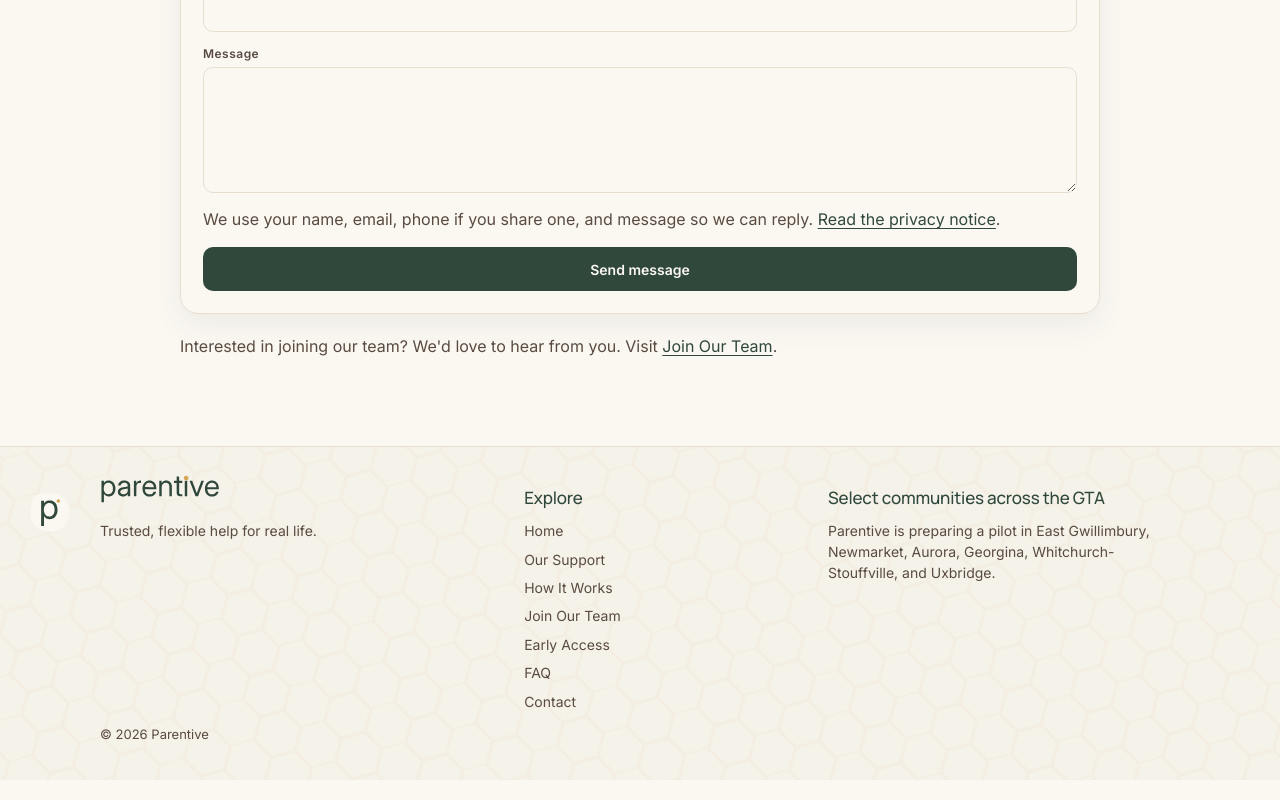
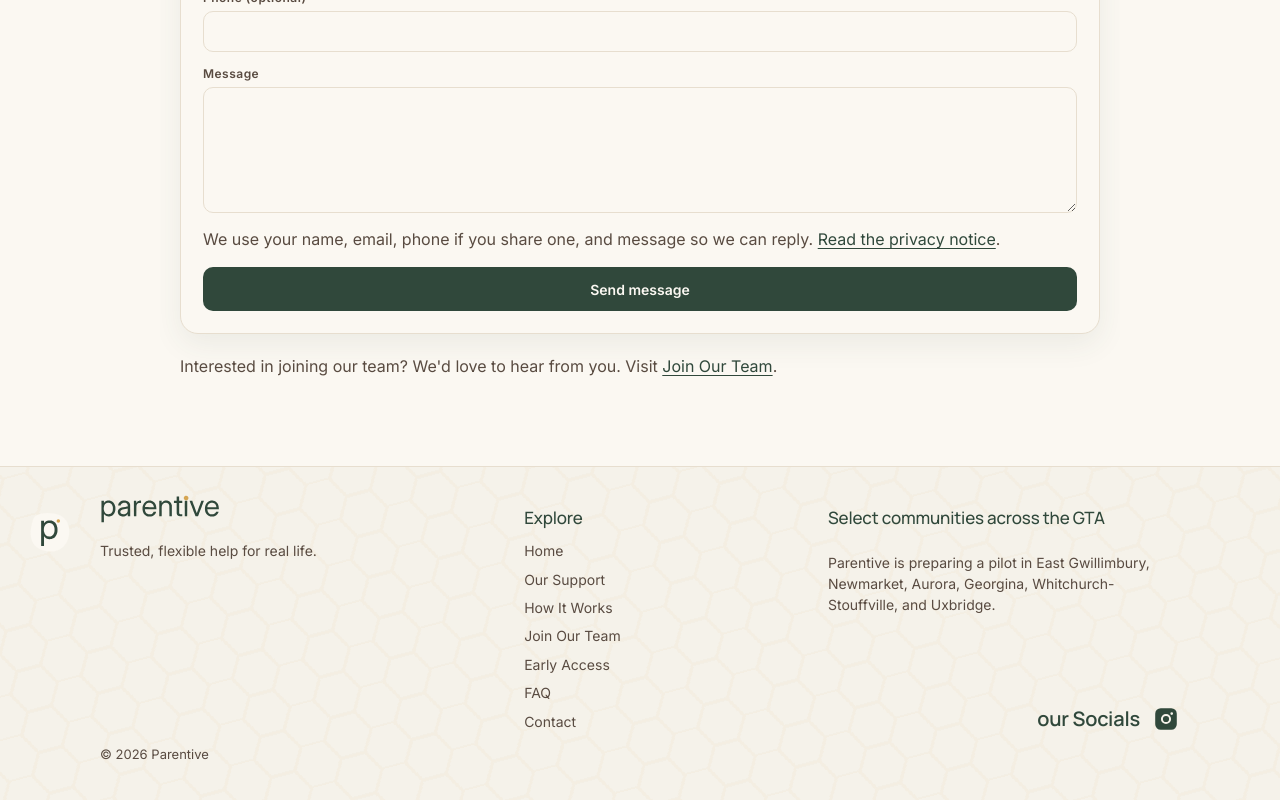
Before and after one commit to amaranth336/Parentive---Parent-Helper-MVP, a Next.js app: page /contact in a window 1280 px wide. Shown: the part 895-1695 px from the top of the page. Built offline with nearby package versions, Linux system fonts and the light colour scheme.

Commit message:
Add a moss Instagram link on the contact page and in the footer.
The shared social section sits above the contact hero and, in the footer, lines up with the Contact link along the right edge of the communities text.

Co-authored-by: amaranth336 <amaranth336@users.noreply.github.com>

```diff
--- a/app/contact/page.tsx
+++ b/app/contact/page.tsx
@@ -3,6 +3,7 @@ import Image from "next/image";
 import Link from "next/link";
 import contactHero from "@/public/images/contact/contact-hero-mother-with-children.png";
 import { ContactForm } from "@/components/contact-form";
+import { SocialLinks } from "@/components/social-links";
 import {
   CONTACT_HEADING,
   CONTACT_HELPERS_LINK_LABEL,
@@ -19,6 +20,7 @@ export const metadata: Metadata = {
 export default function ContactPage() {
   return (
     <main id="main-content" className="page contact">
+      <SocialLinks className="contact-socials" />
       <div className="contact-hero">
         <Image
           src={contactHero}
--- a/app/design-system/page.tsx
+++ b/app/design-system/page.tsx
@@ -374,8 +374,9 @@ export default function DesignSystemPage() {
         <p className="ds-note">
           The live footer is at the bottom of the page. It uses the official
           lockup, “Trusted, flexible help for real life.”, the header
-          destinations plus FAQ and Contact, the pilot service-area copy, and a
-          copyright line. No legal pages are linked yet.
+          destinations plus FAQ and Contact, the pilot service-area copy, an
+          our Socials link to Instagram, and a copyright line. No legal pages
+          are linked yet.
         </p>
         <div className="ds-specimen">
           <SiteFooter />
--- a/app/globals.css
+++ b/app/globals.css
@@ -703,10 +703,13 @@ h3 {
   }
 
   .site-footer-area {
-    display: grid;
+    display: flex;
+    flex-direction: column;
+    align-items: stretch;
     justify-self: end;
+    align-self: stretch;
     max-width: 22rem;
-    gap: 0;
+    gap: 12px;
   }
 
   .site-footer-area p {
@@ -716,6 +719,74 @@ h3 {
   .site-footer-copy {
     grid-column: 1 / -1;
     grid-row: 3;
+  }
+}
+
+.socials {
+  display: flex;
+  align-items: center;
+  gap: 12px;
+  min-width: 0;
+  color: var(--brand);
+}
+
+.socials-title {
+  margin: 0;
+  font-family: var(--font-display), -apple-system, BlinkMacSystemFont, "Segoe UI",
+    Roboto, Helvetica, Arial, sans-serif;
+  font-size: 1.25rem;
+  font-weight: 600;
+  letter-spacing: -0.01em;
+  line-height: 1.3;
+  color: var(--brand);
+}
+
+.site-footer-area .socials-title {
+  margin: 0;
+  color: var(--brand);
+  font-size: 1.25rem;
+  font-weight: 600;
+  line-height: 1.3;
+}
+
+.socials-link {
+  position: relative;
+  display: inline-flex;
+  flex: 0 0 auto;
+  align-items: center;
+  justify-content: center;
+  width: 28px;
+  height: 28px;
+  color: var(--brand);
+  border-radius: 6px;
+  text-decoration: none;
+}
+
+.socials-link::after {
+  content: "";
+  position: absolute;
+  inset: -8px;
+}
+
+.socials-link:hover {
+  color: var(--brand-hover);
+}
+
+.socials-mark {
+  display: block;
+  width: 28px;
+  height: 28px;
+}
+
+.site-footer-socials {
+  margin-top: 16px;
+}
+
+@media (min-width: 800px) {
+  /* Pin socials to the Contact link, flush with the communities text edge. */
+  .site-footer-socials {
+    margin-top: auto;
+    justify-content: flex-end;
   }
 }
 
@@ -2007,6 +2078,14 @@ fieldset.radio-group legend,
   margin-right: 0;
 }
 
+.contact-socials {
+  margin: 0 0 16px;
+}
+
+.contact-socials + .contact-hero {
+  margin-top: 0;
+}
+
 .contact-hero {
   position: relative;
   margin: 28px 0;
--- /dev/null
+++ b/components/instagram-mark.tsx
@@ -0,0 +1,23 @@
+type InstagramMarkProps = {
+  className?: string;
+};
+
+/**
+ * Instagram camera glyph drawn in currentColor so it inherits Deep Moss.
+ */
+export function InstagramMark({ className }: InstagramMarkProps) {
+  return (
+    <svg
+      className={className}
+      viewBox="0 0 24 24"
+      aria-hidden="true"
+      focusable="false"
+    >
+      <path
+        fill="currentColor"
+        fillRule="evenodd"
+        d="M7.5 2.75h9a4.75 4.75 0 0 1 4.75 4.75v9a4.75 4.75 0 0 1-4.75 4.75h-9a4.75 4.75 0 0 1-4.75-4.75v-9A4.75 4.75 0 0 1 7.5 2.75zm8.85 9.25a4.35 4.35 0 1 1-8.7 0 4.35 4.35 0 0 1 8.7 0zm-1.7 0a2.65 2.65 0 1 0-5.3 0 2.65 2.65 0 0 0 5.3 0zM18.05 7.35a1.15 1.15 0 1 1-2.3 0 1.15 1.15 0 0 1 2.3 0z"
+      />
+    </svg>
+  );
+}
--- a/components/site-footer.tsx
+++ b/components/site-footer.tsx
@@ -1,6 +1,7 @@
 import Image from "next/image";
 import Link from "next/link";
 import { SiteNavLink } from "@/components/site-nav-link";
+import { SocialLinks } from "@/components/social-links";
 import { getFooterNavItems } from "@/components/site-nav";
 import { LOCKED_DESCRIPTOR, homepage } from "@/lib/homepage/content";
 
@@ -57,6 +58,7 @@ export function SiteFooter() {
         <div className="site-footer-area">
           <h2 className="site-footer-area-heading">{homepage.area.heading}</h2>
           <p>{homepage.area.body}</p>
+          <SocialLinks className="site-footer-socials" />
         </div>
         <p className="site-footer-copy">© {year} Parentive</p>
       </div>
--- /dev/null
+++ b/components/social-links.tsx
@@ -0,0 +1,29 @@
+import { InstagramMark } from "@/components/instagram-mark";
+import {
+  INSTAGRAM_LINK_LABEL,
+  INSTAGRAM_URL,
+  SOCIALS_TITLE,
+} from "@/lib/social/links";
+
+type SocialLinksProps = {
+  className?: string;
+};
+
+export function SocialLinks({ className }: SocialLinksProps) {
+  const classes = className ? `socials ${className}` : "socials";
+
+  return (
+    <section className={classes}>
+      <p className="socials-title">{SOCIALS_TITLE}</p>
+      <a
+        className="socials-link"
+        href={INSTAGRAM_URL}
+        target="_blank"
+        rel="noopener noreferrer"
+      >
+        <InstagramMark className="socials-mark" />
+        <span className="visually-hidden">{INSTAGRAM_LINK_LABEL}</span>
+      </a>
+    </section>
+  );
+}
--- /dev/null
+++ b/lib/social/links.ts
@@ -0,0 +1,8 @@
+export const SOCIALS_TITLE = "our Socials";
+
+export const INSTAGRAM_HANDLE = "parentive.hq";
+
+export const INSTAGRAM_URL = "https://www.instagram.com/parentive.hq/";
+
+export const INSTAGRAM_LINK_LABEL =
+  "Parentive on Instagram (opens in a new tab)";
```
Also changed, not shown: 1 other file (tests, documents, lock files or other folders).
